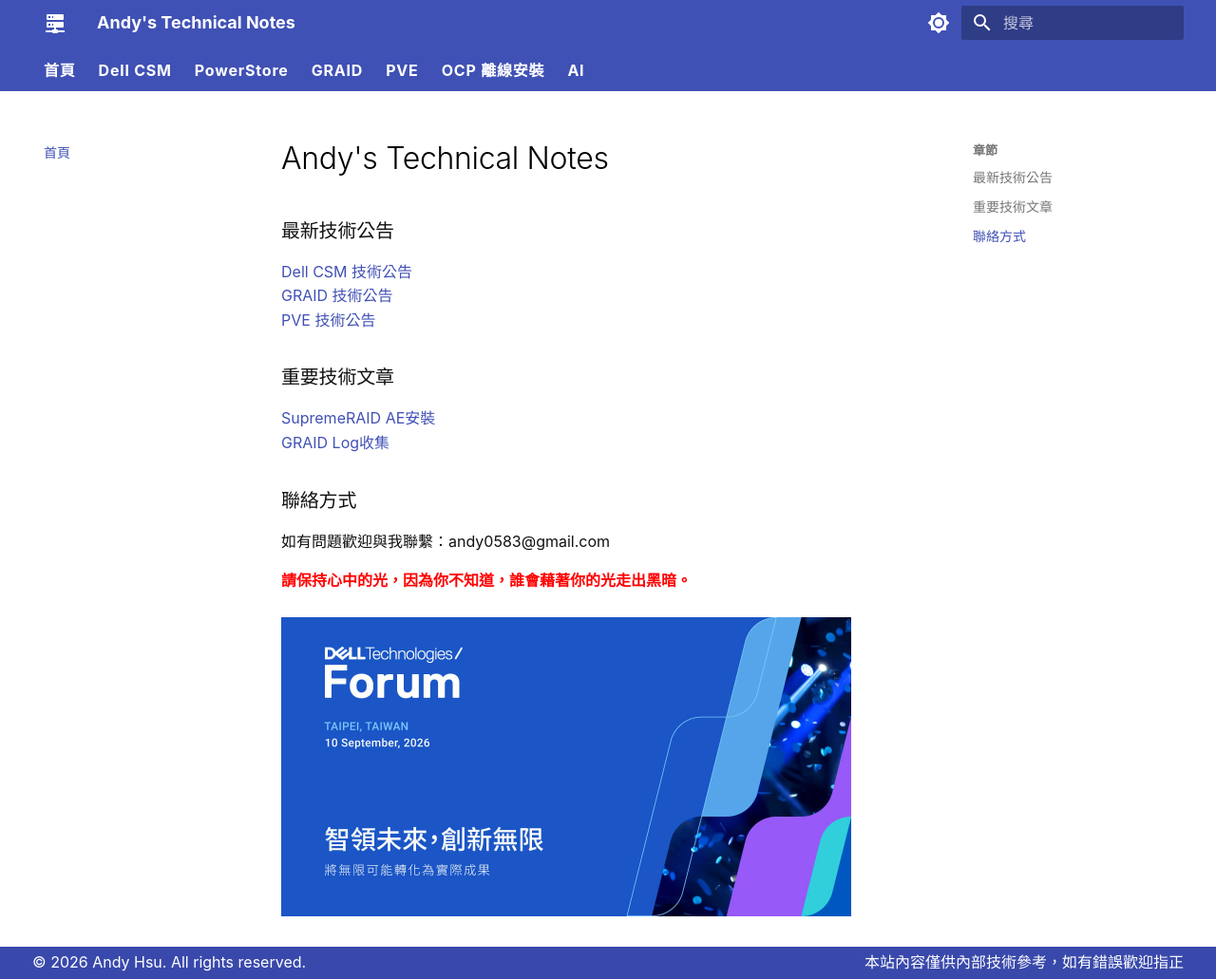
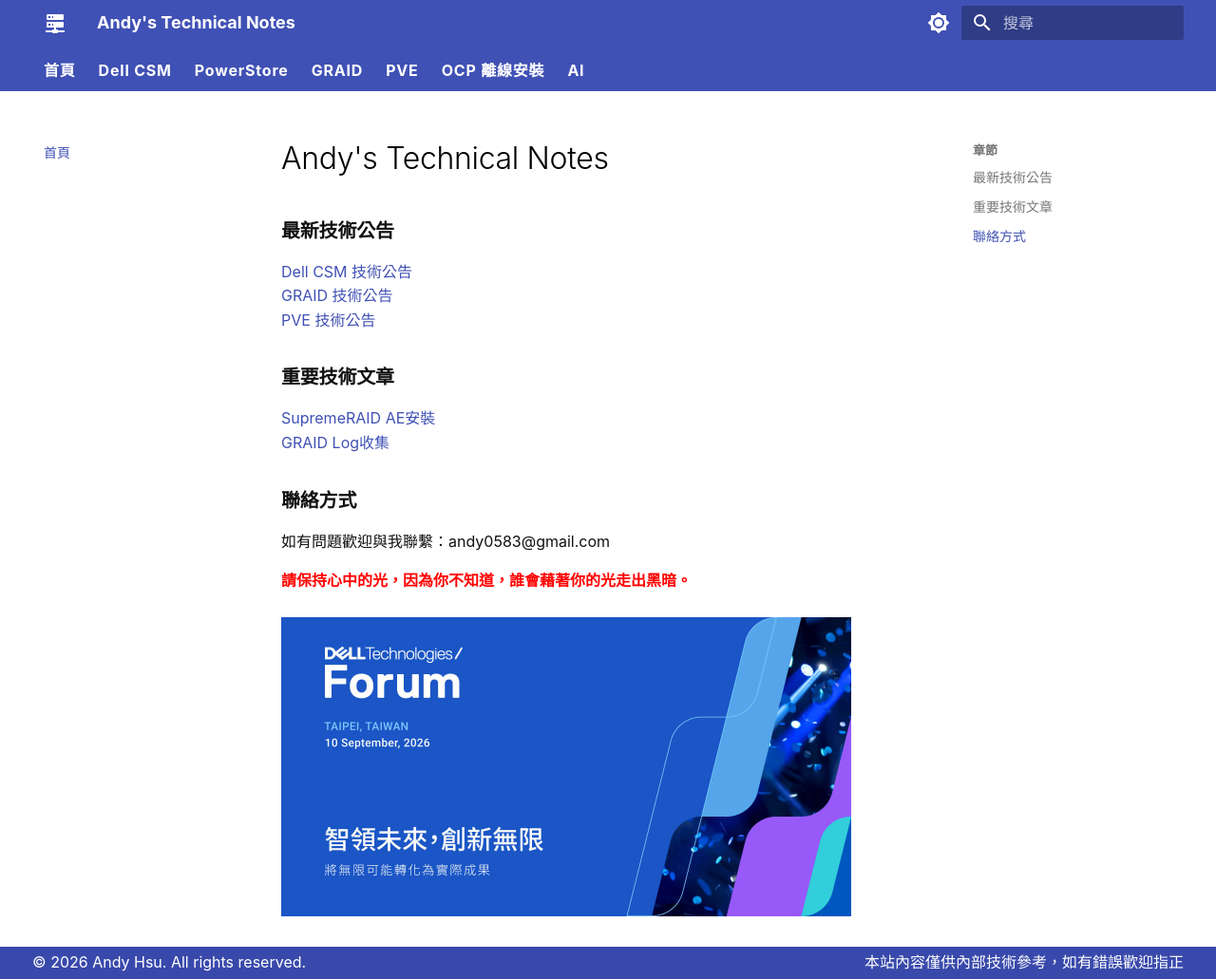
Before and after one commit to Andy0583/Metaage, an MkDocs documentation site: the page built from docs/index.md, in a window 1280 px wide and 1031 px high. Shown: the whole window at 95% size. Built offline with MkDocs 1.6.1 and Material for MkDocs 9.7.7, drawn with Linux system fonts in a browser that asks for light colours.

```diff
--- a/docs/index.md
+++ b/docs/index.md
@@ -1,15 +1,15 @@
 # <font color="black">Andy's Technical Notes</font>
 
-### 最新技術公告
+### **最新技術公告**
 [Dell CSM 技術公告](csm/csm.md)<br>
 [GRAID 技術公告](graid/graid.md)<br>
 [PVE 技術公告](pve/pve.md)
 
-### 重要技術文章
+### **重要技術文章**
 [SupremeRAID AE安裝](graid/aeinstall.md)<br>
 [GRAID Log收集](graid/collection.md)
 
-### 聯絡方式
+### **聯絡方式**
 如有問題歡迎與我聯繫：andy0583@gmail.com
 
 **<font color="red"> 請保持心中的光，因為你不知道，誰會藉著你的光走出黑暗。</font>**
```
